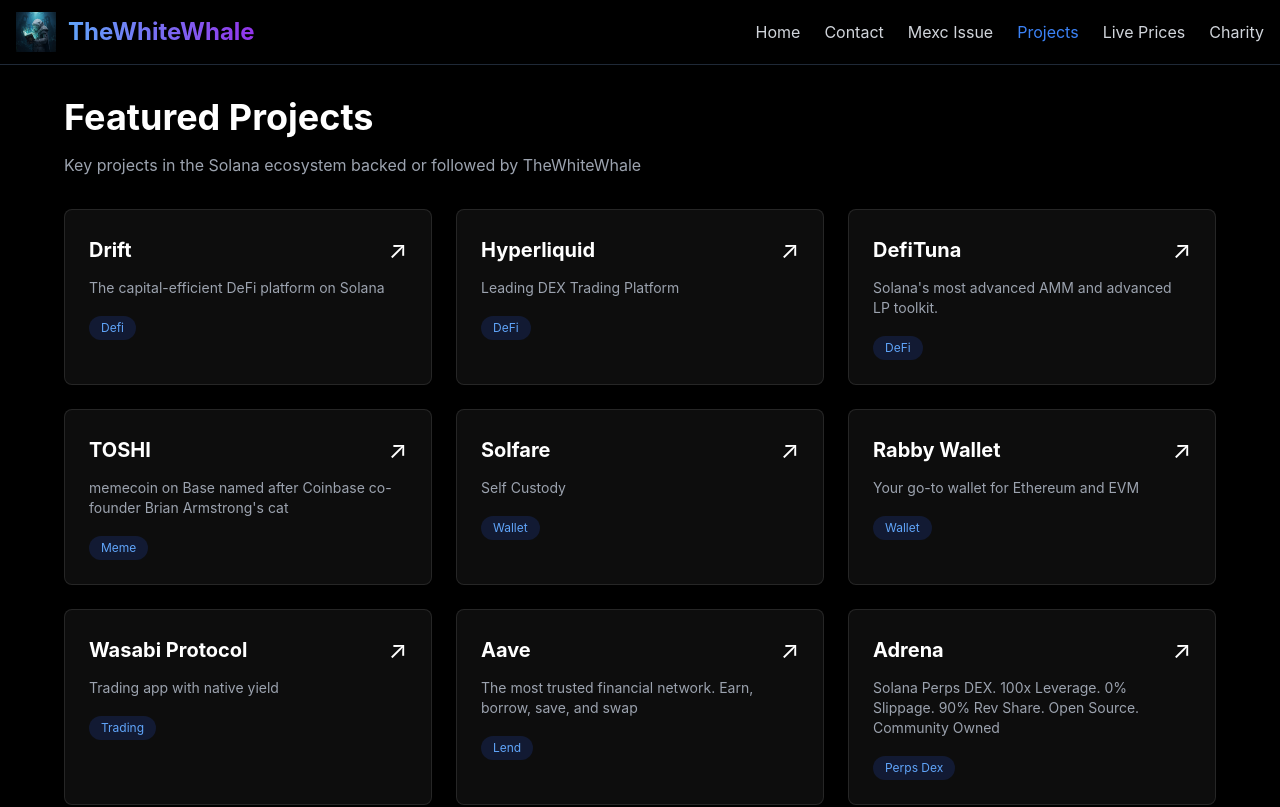
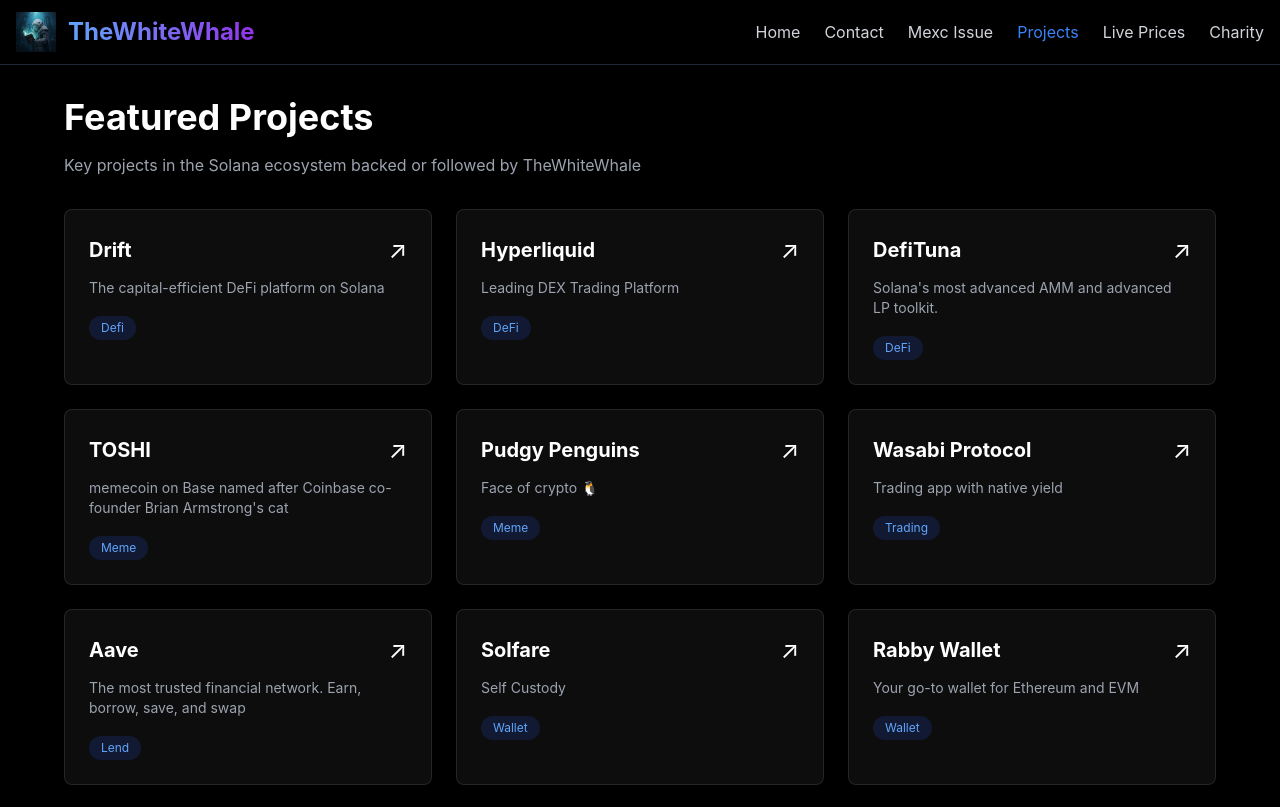
Before and after one commit to aspinrin/thewhitewhale, a Next.js app: page /projects in a window 1280 px wide. Shown: the top 807 px of the page. Built offline with nearby package versions, Linux system fonts and the light colour scheme.

Commit message:
added projects updates

```diff
--- a/app/projects/page.js
+++ b/app/projects/page.js
@@ -21,24 +21,19 @@
     category: "DeFi",
     link: "defituna.com"
   },
+
   {
     name: "TOSHI",
     description: "memecoin on Base named after Coinbase co-founder Brian Armstrong's cat",
     category: "Meme",
     link: "https://www.toshithecat.com"
   },
-  {
-    name: "Solfare",
-    description: "Self Custody",
-    category: "Wallet",
-    link: "solflare.com"
-  },
 
   {
-    name: "Rabby Wallet",
-    description: "Your go-to wallet for Ethereum and EVM",
-    category: "Wallet",
-    link: "rabby.io"
+    name: "Pudgy Penguins",
+    description: "Face of crypto 🐧",
+    category: "Meme",
+    link: "pengu.pudgypenguins.com"
   },
 
   {
@@ -53,6 +48,20 @@
     description: "The most trusted financial network.  Earn, borrow, save, and swap",
     category: "Lend",
     link: "aave.com"
+  },
+
+  {
+    name: "Solfare",
+    description: "Self Custody",
+    category: "Wallet",
+    link: "solflare.com"
+  },
+
+  {
+    name: "Rabby Wallet",
+    description: "Your go-to wallet for Ethereum and EVM",
+    category: "Wallet",
+    link: "rabby.io"
   },
 
   {
```
